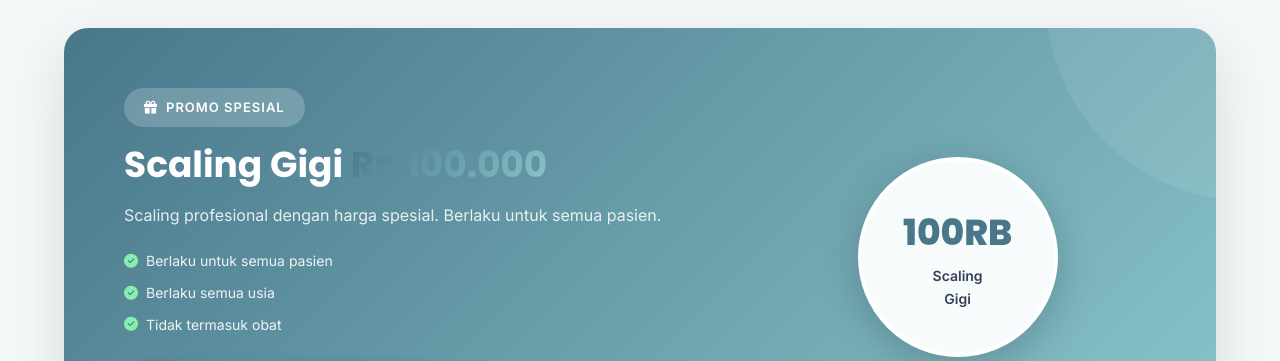
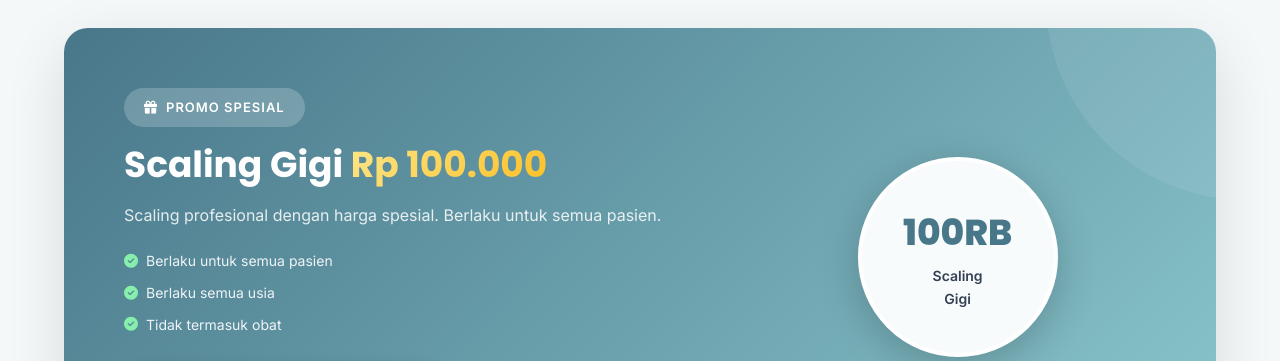
Before and after one commit to azmisyahrul/lumie-dental-website, a plain HTML site: page index.html in a window 1280 px wide. Shown: the part 3900-4261 px from the top of the page. Drawn offline with Linux system fonts and the light colour scheme.

Commit message:
fix: gradient text 'Rp 100.000' warna emas biar kelihatan di background teal

```diff
--- a/css/style.css
+++ b/css/style.css
@@ -885,6 +885,13 @@
     margin-bottom: 16px;
 }
 
+.promo-content .gradient-text {
+    background: linear-gradient(135deg, #fde68a, #fbbf24);
+    -webkit-background-clip: text;
+    -webkit-text-fill-color: transparent;
+    background-clip: text;
+}
+
 .promo-content p {
     color: rgba(255,255,255,0.85);
     font-size: 16px;
```
